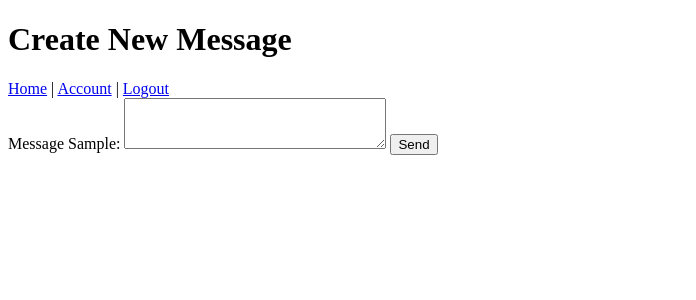
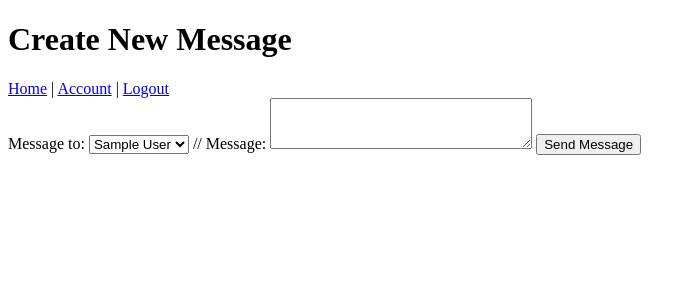
Before and after one commit to mhopes2/community_fitness, a Flask app: template flask_app/templates/create_message.html in a window 1280 px wide. Shown: the top 300 px of the page, without its empty margins (0-696 px from the left). Run offline with Flask 2, Linux system fonts and the light colour scheme; the visitor is signed in with stand-in values (Sample User, id 1); tables that the repository leaves empty or names only in its code hold one stand-in row (values such as "Sample post"); the template is opened without the code that fills it: most values are stand-ins (such as "Sample title", 1, 10 or a date in 2020).

Commit message:
Add files via upload

```diff
--- a/flask_app/templates/create_message.html
+++ b/flask_app/templates/create_message.html
@@ -14,19 +14,24 @@
             <a href="/success">Account</a> |
             <a href="/logout">Logout</a>
         </div>
-        {% for u in users %}
-            {% if u.id != session.user_id %}
-            <form action="/save/message" method="POST">
-                <div>
-                    <input type="hidden" name="from_id" value={{session.user_id}}>
-                    <input type="hidden" name="to_id" value={{u.id}}>
-                    <label for="to_id">Message {{u.first_name}}:</label>
-                    <textarea class="form-control" name="content" id="" cols="30" rows="3"></textarea>
-                    <input type="submit" value="Send" class="btn btn-warning">
-                </div>
-            </form>
-            {% endif %}
-        {% endfor %}
+        <div><form action="/save/message" method="POST">
+            <input type="hidden" name="from_id" value={{session.user_id}}>
+            <input type="hidden" name="from_name" value={{session.first_name}}>
+                <label for="to_id">Message to:</label>
+                <select name = to_id>
+                    {% for u in users %}
+                        {% if u.id != session.user_id %}
+                            <option value={{u.id}}>{{u.first_name}} {{u.last_name}}</option>
+                        {% endif %}
+                        // <input type="hidden" name="to_id" value={{u.id}}>
+                        // <input type="hidden" name="to_name" value={{u.first_name}}>
+                    {% endfor %}
+                </select>
+                <label for="message">Message:</label>
+                <textarea class="form-control" name="message" id="message" cols="30" rows="3"></textarea>
+                <input type="submit" value="Send Message">
+            </div>
+        </form>
     </div>
 </body>
 </html>
--- a/flask_app/templates/dashboard.html
+++ b/flask_app/templates/dashboard.html
@@ -35,9 +35,11 @@
                 <table>
                     {% for message in messages %}
                     <tr>{{ message.message }}</tr>
-                    <tr>- <a href="/delete/message/{"></a><img src="img/deleteicon.png" alt="trashbin"></tr>
+                    <tr>- <a href="/view/message/{{message.id}}">View</a></tr>
+                    <tr>- <a href="/delete/message/{{message.id}}">Delete</a><img src="img/deleteicon.png" alt="trashbin"></tr>
                     {% endfor %}
                 </table>
+                <button><a href="/view/messages/{{session.id}}">View all Messages</a></button>
                 <button><a href="/add_message">+ New Message</a></button>
             </div>
         </div>
```
Also changed, not shown: flask_app/templates/view_all_messages.html (+7 -5 lines), flask_app/templates/view_message.html (+11 -5 lines).
